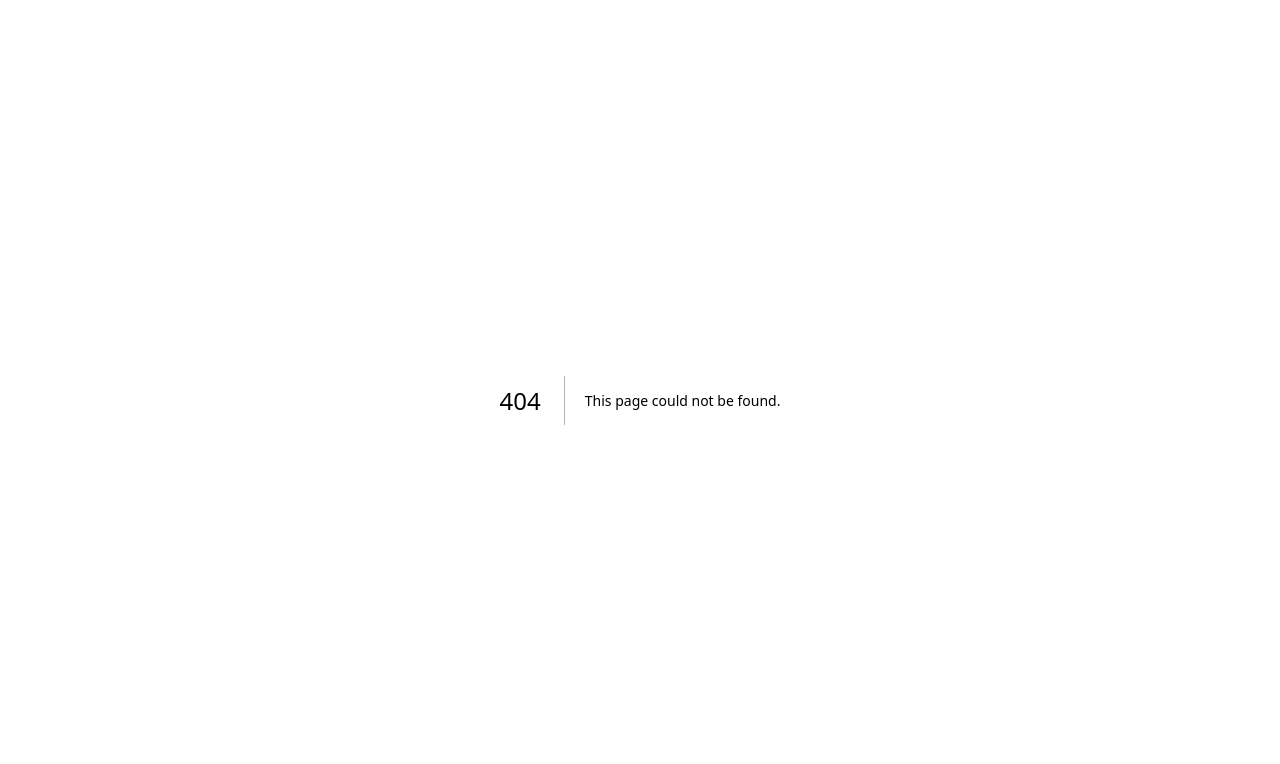
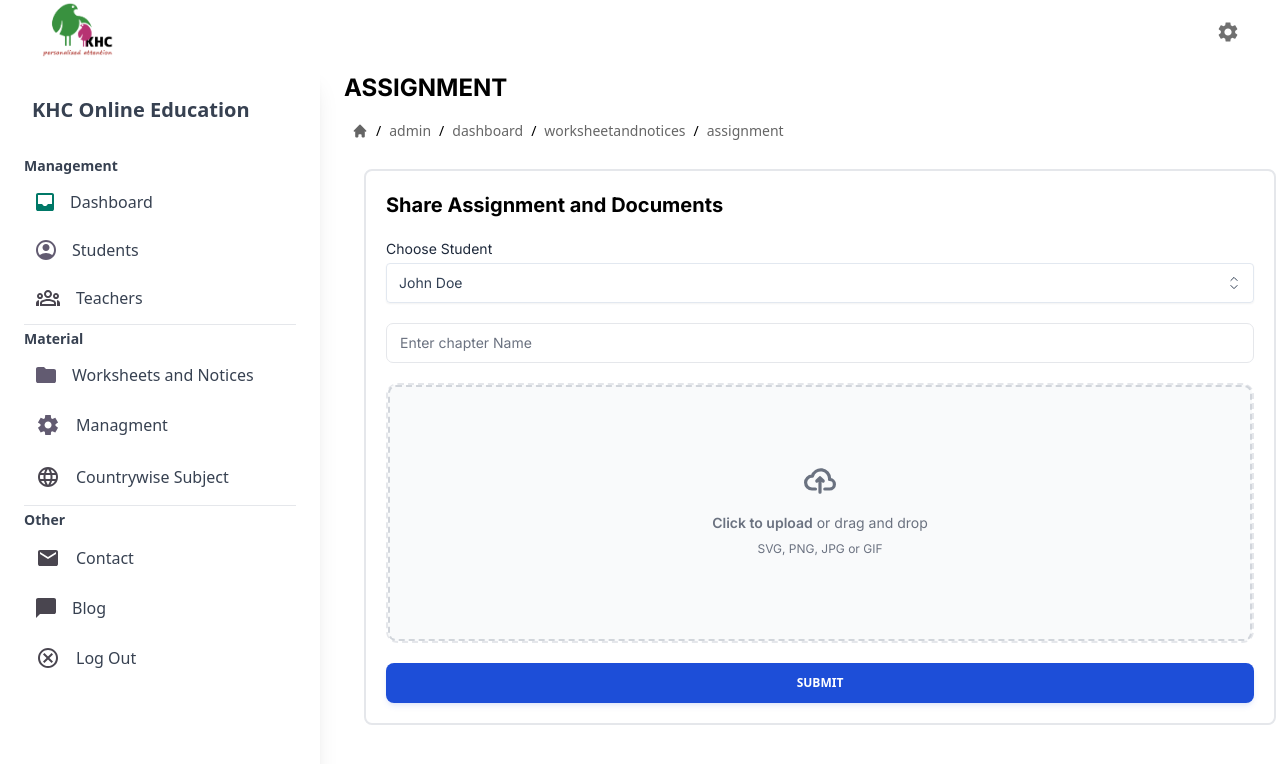
Before and after one commit to sudoarchie/frontend_khc, a Next.js app: page /admin/dashboard/worksheetandnotices/assignment in a window 1280 px wide. Before the commit this address had no page. Shown: the top 764 px of the page. Built offline with nearby package versions, Linux system fonts and the light colour scheme.

Commit message:
✨ New feature Share Assignment and Document

```diff
--- /dev/null
+++ b/app/admin/dashboard/worksheetandnotices/assignment/page.tsx
@@ -0,0 +1,46 @@
+import { Box } from "@/app/components/Box";
+import { InputField } from "@/app/components/Inputfield";
+import OptionField from "@/app/components/OptionField";
+import { PrimaryButton } from "@/app/components/PrimaryButton";
+import { UploadField } from "@/app/components/UploadField";
+
+export default function AssignmentAndDocuments() {
+  const students = [
+    "John Doe",
+    "Jane Smith",
+    "Alice Johnson",
+    "Bob Williams",
+    "Emma Brown",
+    "Liam Davis",
+    "Sophia Miller",
+    "Mason Wilson",
+    "Olivia Moore",
+    "Aiden Taylor",
+  ];
+  return (
+    <div className="w-[95%] mx-auto m-5">
+      <Box
+        Heading="Share Assignment and Documents"
+        className="flex flex-col w-full"
+      >
+        <OptionField
+          Label={"Choose Student"}
+          Option={students}
+          className="mt-5"
+        ></OptionField>
+
+        <InputField
+          label={"Enter chapter Name"}
+          placeholder={"Chapter 1"}
+          type={"text"}
+          className="mt-5"
+        ></InputField>
+
+        <div className="border-dashed border-2 w-full mx-auto  rounded-xl mt-5">
+          <UploadField></UploadField>
+        </div>
+        <PrimaryButton Name={"Submit"} className="w-full mt-5"></PrimaryButton>
+      </Box>
+    </div>
+  );
+}
```
